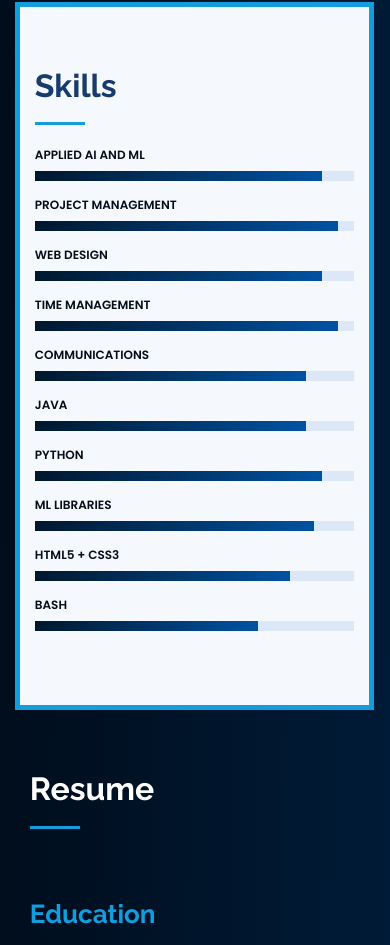
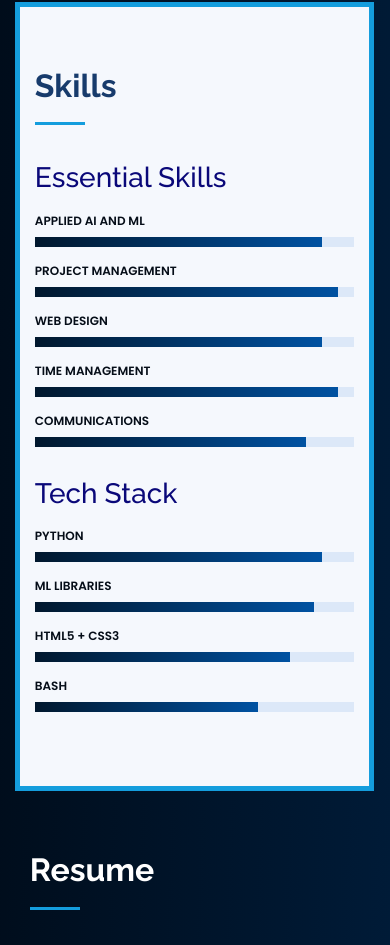
Before and after one commit to Rafsan7238/Rafsan-s-Portfolio, a plain HTML site: page Data Science Portfolio/public/index.html in a window 390 px wide. Shown: the part 2343-3288 px from the top of the page. Drawn offline with nearby package versions, Linux system fonts and the light colour scheme; some packages are replaced by stand-ins of ours.

Commit message:
Added skill headings

```diff
--- a/Data Science Portfolio/public/assets/css/style.css
+++ b/Data Science Portfolio/public/assets/css/style.css
@@ -470,6 +470,13 @@ button:hover{
   height: 10px;
   transition: .9s;
   background-image: linear-gradient(90deg, #00172d, #0052a2)
+}
+
+@media screen and (max-width: 992px){
+  .skill-header h3{
+    margin-bottom: 5% !important;
+    margin-top: 5%;
+  }
 }
 
 /*--------------------------------------------------------------
--- a/Data Science Portfolio/public/index.html
+++ b/Data Science Portfolio/public/index.html
@@ -143,8 +143,8 @@
 
         <div class="row skills-content">
 
-          <div class="col-lg-6" data-aos="fade-up">
-
+          <div class="col-lg-6 skill-header" data-aos="fade-up" data-aos-delay="100">
+            <h3 style="color:rgb(10, 8, 121); margin-bottom: 4%;">Essential Skills</h3>
             <div class="progress">
               <span class="skill">Applied AI and ML</span>
               <div class="progress-bar-wrap">
@@ -187,16 +187,8 @@
 
           </div>
 
-          <div class="col-lg-6" data-aos="fade-up" data-aos-delay="100">
-
-            <div class="progress">
-              <span class="skill">Java</span>
-              <div class="progress-bar-wrap">
-                <div class="progress-bar" role="progressbar" aria-valuenow="85" aria-valuemin="0" aria-valuemax="100">
-                </div>
-              </div>
-            </div>
-
+          <div class="col-lg-6 skill-header" data-aos="fade-up" data-aos-delay="100">
+            <h3 style="color:rgb(10, 8, 121); margin-bottom: 4%;">Tech Stack</h3>
             <div class="progress">
               <span class="skill">Python</span>
               <div class="progress-bar-wrap">
```
